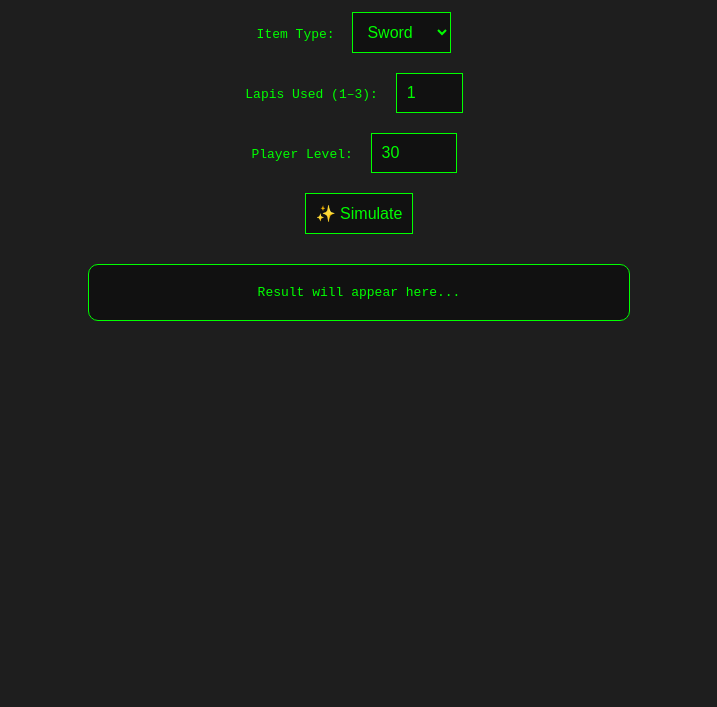
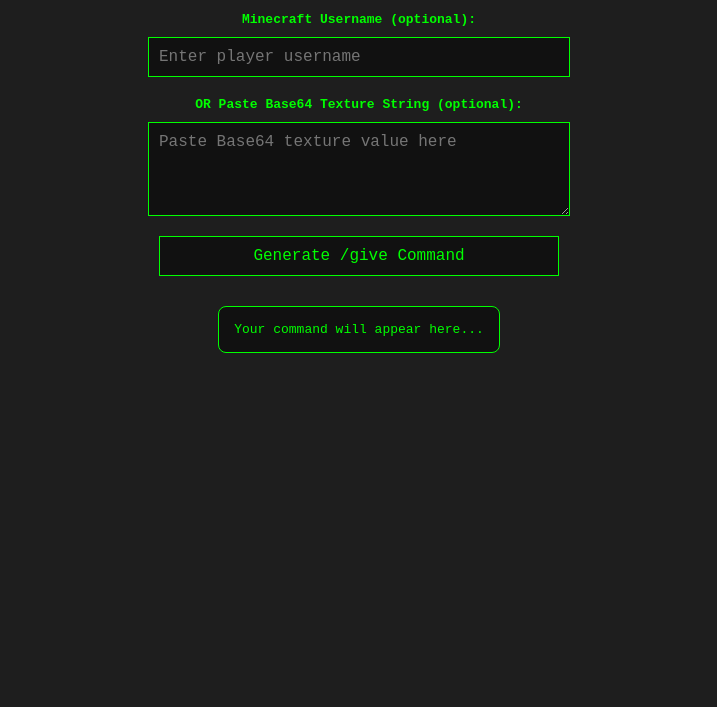
Before and after one commit to ubg95/Custom-Player-Head, a plain HTML site: page index.html in a window 1280 px wide. Shown: the part 93-800 px from the top of the page, without its empty margins (281-998 px from the left). Drawn offline with Linux system fonts and the light colour scheme.

Commit message:
Update index.html

```diff
--- a/index.html
+++ b/index.html
@@ -3,91 +3,91 @@
 <head>
 <link rel="icon" href="Logo.png" type="image/png">
 <meta charset="UTF-8" />
-  <title>Enchantment Calculator</title>
+<meta name="viewport" content="width=device-width, initial-scale=1" />
+<title>Custom Minecraft Player Head Command Generator</title>
 <style>
   body {
-      font-family: monospace;
     background: #1e1e1e;
     color: #0f0;
+    font-family: monospace;
+    display: flex;
+    flex-direction: column;
+    align-items: center;
     padding: 20px;
-      text-align: center;
   }
-    select, input, button {
+  input, textarea, button {
+    background: #111;
+    border: 1px solid #0f0;
+    color: #0f0;
+    font-family: monospace;
+    font-size: 16px;
+    margin: 10px 0;
     padding: 10px;
-      margin: 10px;
-      font-size: 16px;
+    width: 400px;
+    max-width: 90vw;
+  }
+  button {
+    cursor: pointer;
+  }
+  .output {
+    margin-top: 20px;
     background: #111;
-      color: #0f0;
     border: 1px solid #0f0;
+    padding: 15px;
+    border-radius: 8px;
+    max-width: 90vw;
+    white-space: pre-wrap;
   }
-    .results {
-      margin-top: 20px;
-      border: 1px solid #0f0;
-      padding: 20px;
-      background: #111;
-      border-radius: 10px;
-      max-width: 500px;
-      margin-left: auto;
-      margin-right: auto;
+  label {
+    font-weight: bold;
+    margin-top: 10px;
   }
 </style>
 </head>
 <body>
-  <h1>🔮 Enchantment Calculator</h1>
+  <h1>🎭 Minecraft Player Head Command Generator</h1>
 
-  <label>Item Type:</label>
-  <select id="itemType">
-    <option>Sword</option>
-    <option>Pickaxe</option>
-    <option>Bow</option>
-    <option>Axe</option>
-    <option>Armor</option>
-  </select><br>
+  <label for="username">Minecraft Username (optional):</label>
+  <input type="text" id="username" placeholder="Enter player username" />
 
-  <label>Lapis Used (1–3):</label>
-  <input id="lapis" type="number" min="1" max="3" value="1"><br>
+  <label for="texture">OR Paste Base64 Texture String (optional):</label>
+  <textarea id="texture" rows="4" placeholder="Paste Base64 texture value here"></textarea>
 
-  <label>Player Level:</label>
-  <input id="level" type="number" min="1" max="100" value="30"><br>
+  <button onclick="generateCommand()">Generate /give Command</button>
 
-  <button onclick="simulateEnchant()">✨ Simulate</button>
-
-  <div class="results" id="results">Result will appear here...</div>
+  <div class="output" id="output">Your command will appear here...</div>
 
 <script>
-    const enchantments = {
-      Sword: ["Sharpness", "Looting", "Unbreaking", "Fire Aspect", "Knockback"],
-      Pickaxe: ["Efficiency", "Unbreaking", "Fortune", "Silk Touch"],
-      Bow: ["Power", "Punch", "Flame", "Infinity", "Unbreaking"],
-      Axe: ["Efficiency", "Sharpness", "Unbreaking", "Fortune"],
-      Armor: ["Protection", "Thorns", "Unbreaking", "Mending", "Fire Protection"]
-    };
+  function generateCommand() {
+    const username = document.getElementById('username').value.trim();
+    const texture = document.getElementById('texture').value.trim();
+    const output = document.getElementById('output');
 
-    function getRandomEnchants(list, level) {
-      const results = [];
-      const max = Math.min(3, Math.floor(level / 10));
-      for (let i = 0; i < max; i++) {
-        const e = list[Math.floor(Math.random() * list.length)];
-        const lvl = Math.ceil(Math.random() * Math.min(5, level / 10));
-        results.push(`${e} ${lvl}`);
-      }
-      return [...new Set(results)]; // unique
+    if (!username && !texture) {
+      output.textContent = '❗ Please enter a username or a Base64 texture string.';
+      return;
     }
 
-    function simulateEnchant() {
-      const type = document.getElementById("itemType").value;
-      const level = parseInt(document.getElementById("level").value);
-      const lapis = parseInt(document.getElementById("lapis").value);
-      const enchList = enchantments[type];
+    let command = '/give @p ';
 
-      const enchants = getRandomEnchants(enchList, level);
+    if (username && !texture) {
+      // Simple player head by username
+      command += `minecraft:player_head{SkullOwner:"${username}"} 1`;
+    } else if (texture) {
+      // Custom texture head
+      // Generate a random UUID-like string for the Id (not required to be real UUID)
+      const randomId = 'xxxxxxxx-xxxx-4xxx-yxxx-xxxxxxxxxxxx'.replace(/[xy]/g, c => {
+        const r = Math.random() * 16 | 0, v = c === 'x' ? r : (r & 0x3 | 0x8);
+        return v.toString(16);
+      });
 
-      document.getElementById("results").innerHTML = `
-        🛠 Item: <b>${type}</b><br>
-        🔷 Lapis: <b>${lapis}</b><br>
-        🧪 Simulated Enchants:<br>
-        <code>${enchants.join("<br>")}</code>
-      `;
+      command += `player_head{SkullOwner:{Id:"${randomId}",Properties:{textures:[{Value:"${texture}"}]}}} 1`;
+    } else {
+      output.textContent = '❗ Please enter either username or texture.';
+      return;
+    }
+
+    output.textContent = command;
   }
 </script>
 </body>
```
Lines whose indentation alone changed are shown as unchanged.
